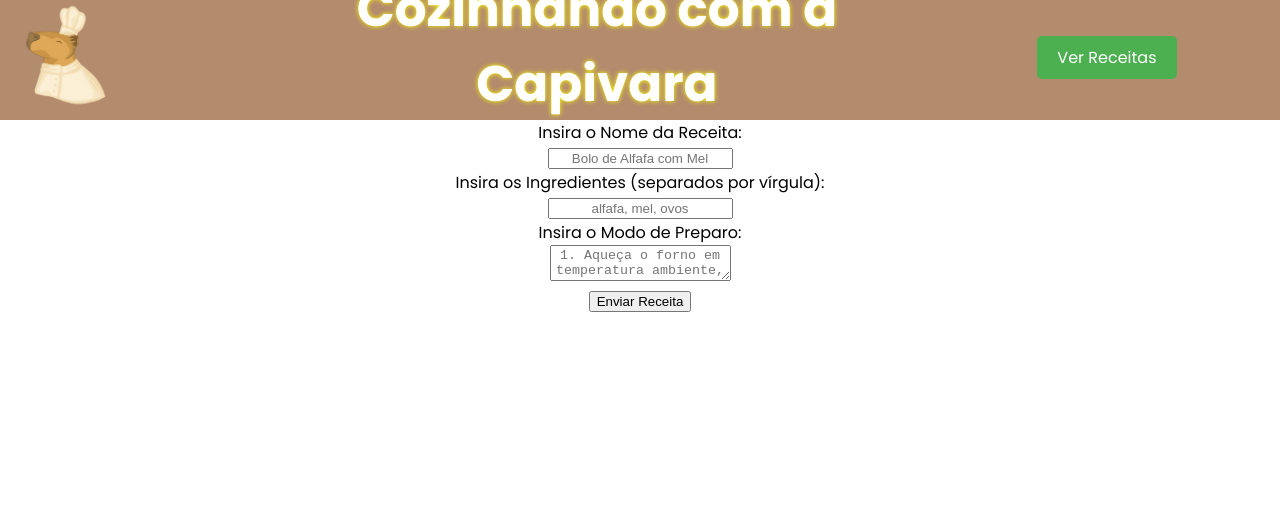
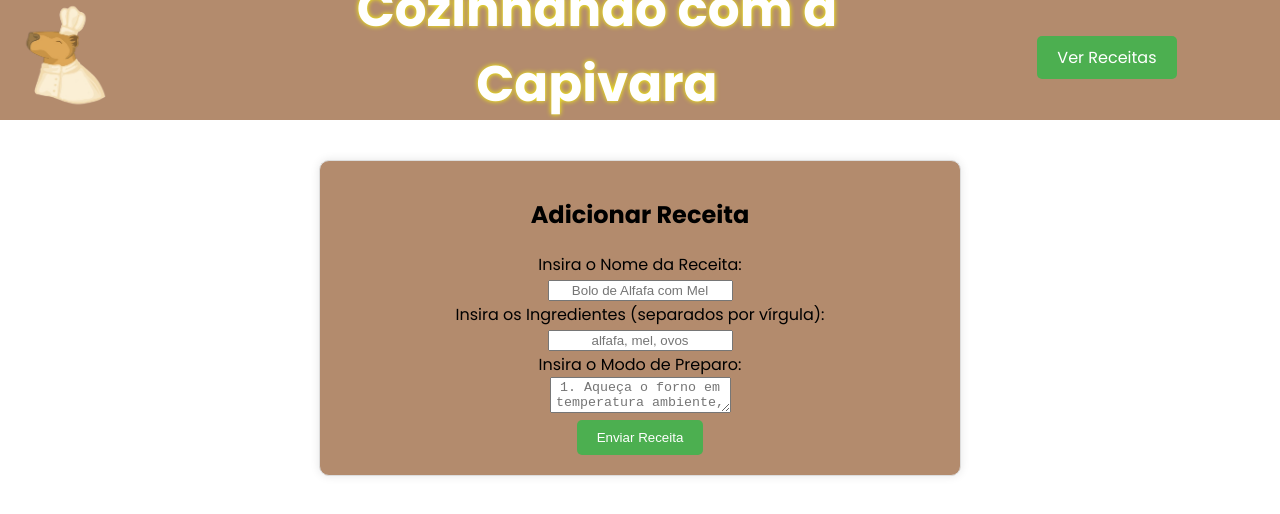
Before and after one commit to joaonakano/react-recipe-app, a React (Create React App) app in the folder receitas-app/: page /addreceita in a window 1280 px wide. Shown: the top 514 px of the page. Built offline with nearby package versions, Linux system fonts and the light colour scheme; the HTML template or start-up script is replaced by a standard one.

Commit message:
style-addRecipe

```diff
--- a/receitas-app/src/Pages/AddRecipes.js
+++ b/receitas-app/src/Pages/AddRecipes.js
@@ -5,8 +5,9 @@
 import './Styles/AddRecipes.css';
 
 export default function Home({ handleSend }) {
-  return(
-    <div>
+  return (
+    <div className="add-recipe-container">
+      <h1 className="title">Adicionar Receita</h1>
       <Form />
       <button className="send-button" onClick={handleSend}>Enviar Receita</button>
     </div>
--- a/receitas-app/src/Pages/Styles/AddRecipes.css
+++ b/receitas-app/src/Pages/Styles/AddRecipes.css
@@ -1,3 +1,28 @@
-.recipe {
-    text-align: center;
-}
+.add-recipe-container {
+    max-width: 37.5rem; /* 600px */
+    margin: 2.5rem auto;
+    padding: 1.25rem;
+    background-color: #b38b6d;
+    border: 0.0625rem solid #ddd;
+    border-radius: 0.625rem;
+    box-shadow: 0 0 0.625rem rgba(0, 0, 0, 0.1);
+  }
+
+  .title {
+    font-size: 1.5rem; /* 24px */
+    font-weight: bold;
+    margin-bottom: 1.25rem;
+  }
+
+  .send-button {
+    background-color: #4CAF50;
+    color: #fff;
+    padding: 0.625rem 1.25rem;
+    border: none;
+    border-radius: 0.3125rem;
+    cursor: pointer;
+  }
+
+  .send-button:hover {
+    background-color: #3e8e41;
+  }
```
